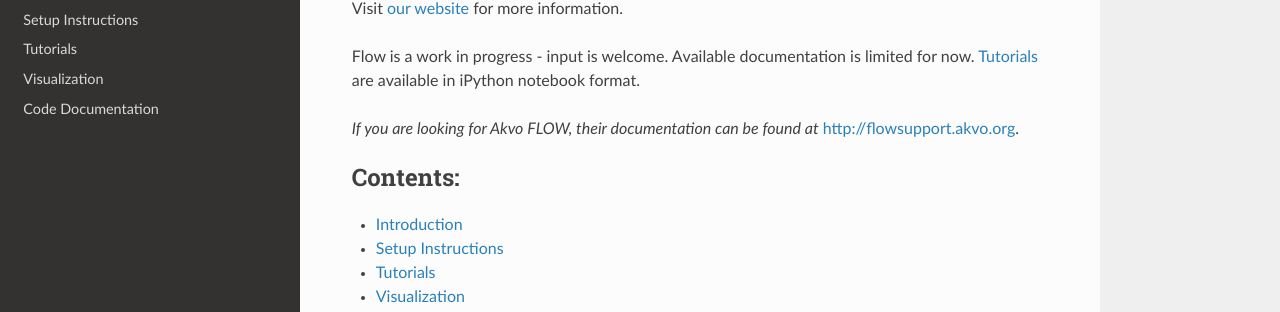
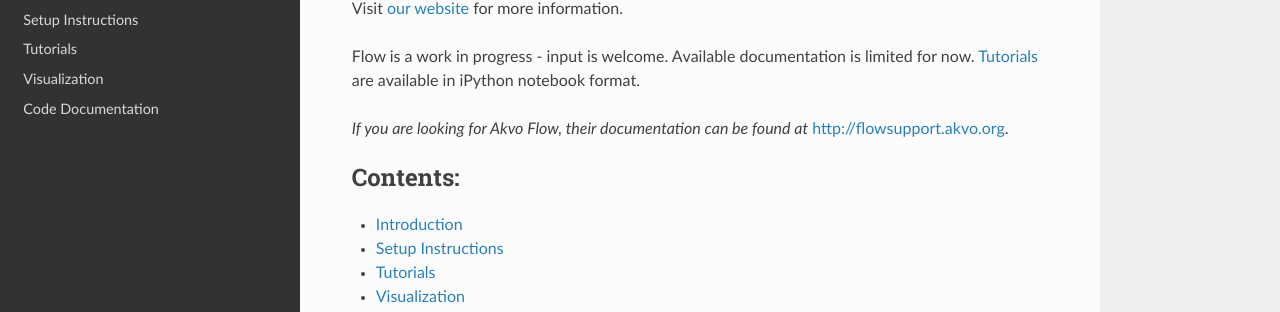
Before and after one commit to flow-project/flow, a Sphinx documentation site: the page built from docs/source/index.rst, in a window 1280 px wide. Shown: the part 187-499 px from the top of the page. Built offline with Sphinx 7.4.7 and the Read the Docs theme 2.0.0, drawn with Linux system fonts in a browser that asks for light colours; formulas are drawn with MathJax 3.

```diff
--- a/docs/source/index.rst
+++ b/docs/source/index.rst
@@ -11,7 +11,7 @@ Welcome to Flow
 Flow is a work in progress - input is welcome. Available documentation is limited for now.
 `Tutorials <https://github.com/flow-project/flow/tree/master/tutorials/exercises>`_ are available in iPython notebook format.
 
-*If you are looking for Akvo FLOW, their documentation can be found at* http://flowsupport.akvo.org.
+*If you are looking for Akvo Flow, their documentation can be found at* http://flowsupport.akvo.org.
 
 .. toctree::
    :maxdepth: 1
```
